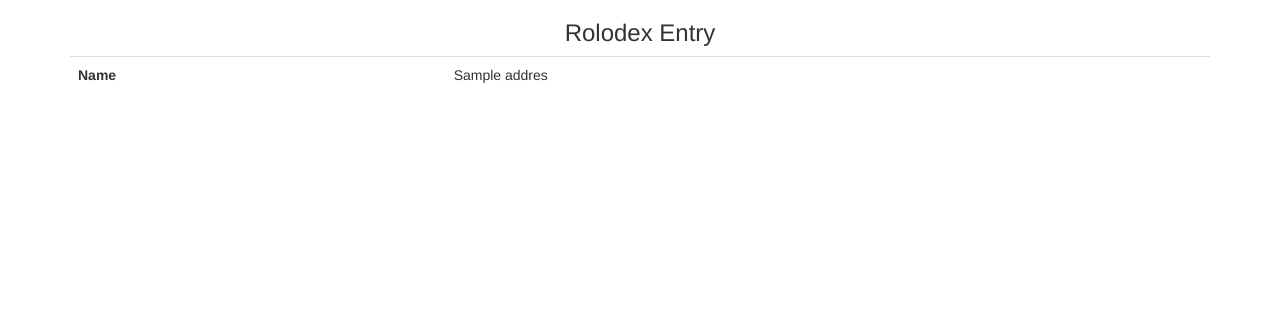
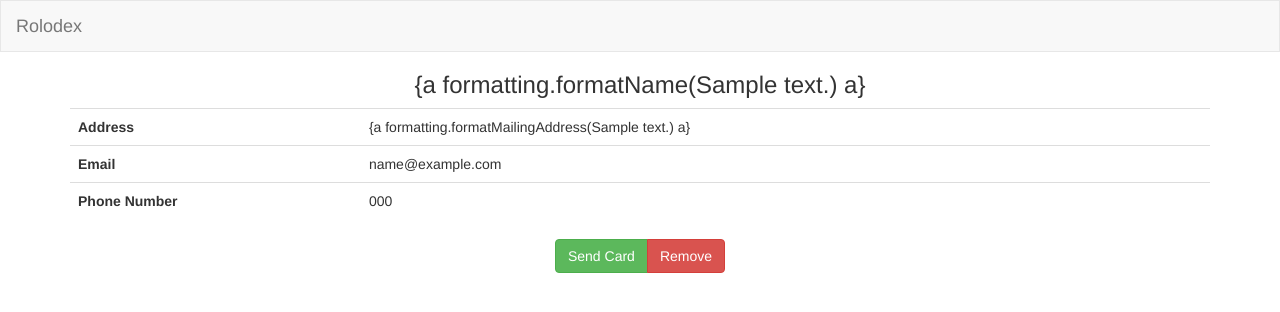
Before and after one commit to bal2ag/lob-rolodex, a Flask app: template backend/app/templates/address.html in a window 1280 px wide. Shown: the top 312 px of the page. Run offline with Flask 2, Linux system fonts and the light colour scheme; the template is opened without the code that fills it: most values are stand-ins (such as "Sample title", 1, 10 or a date in 2020); parts of the project's set-up code (start-up, migrations or seed data) failed here and were passed over; some libraries are stand-ins or nearby versions.

Commit message:
Move formatting functions into a service, style address view, address action proxy endpoint to allow for multiple actions in address button group

```diff
--- a/backend/app/templates/address.html
+++ b/backend/app/templates/address.html
@@ -4,13 +4,28 @@
     {{ super () }}
 {% endblock %}
 {% block content %}
-<div class="container">
-    <h3 class="text-center">Rolodex Entry</h3>
+{% include 'navbar.html' %}
+<div class="container" ng-controller="AddressController">
+    <h3 class="text-center address-header">{a formatting.formatName({{ address }}) a}</h3>
     <table class="table">
         <tr>
-            <td><strong>Name</strong></td>
-            <td>{{ address.name }}</td>
+            <td><strong>Address</strong></td>
+            <td class="mailing-address-text">{a formatting.formatMailingAddress({{ address }}) a}</td>
+        </tr>
+        <tr>
+            <td><strong>Email</strong></td>
+            <td>{{ address.email }}</td>
+        </tr>
+        <tr>
+            <td><strong>Phone Number</strong></td>
+            <td>{{ address.phone }}</td>
         </tr>
     </table>
+    <form id="addressAlterForm" class="form text-center" role="form" method="post" action="/address/{{ address.id }}/action">
+        <div class="btn-group" role="group" aria-label="Address Actions">
+            <button type="submit" class="btn btn-success" name="action" value="send">Send Card</button>
+            <button type="submit" class="btn btn-danger" name="action" value="remove">Remove</button>
+        </div>
+    </form>
 </div>
 {% endblock %}
--- a/backend/app/templates/base_layout.html
+++ b/backend/app/templates/base_layout.html
@@ -9,6 +9,7 @@
     <script src="https://cdnjs.cloudflare.com/ajax/libs/angular.js/1.6.0/angular.min.js"></script>
     <script src="/external/pagination.js"></script>
     <script src="/js/app.js"></script>
+    <script src="/js/services.js"></script>
     <script src="/js/controllers.js"></script>
     <title>Lob Rolodex - {% block title %}{% endblock %}</title>
     {% endblock %}
--- a/backend/app/templates/home.html
+++ b/backend/app/templates/home.html
@@ -22,9 +22,9 @@
                 <th class="text-center">Remove</th>
             </tr>
             <tr dir-paginate="address in addresses | itemsPerPage: addressesPerPage" total-items="totalAddresses" current-page="pagination.current" pagination-id="addresses">
-                <td><a href="/address/{a address.id a}">{a formatName(address) a}</a></td>
-                <td>{a formatAddress(address) a}</td>
-                <td>{a formatLocation(address) a}</td>
+                <td><a href="/address/{a address.id a}">{a formatting.formatName(address) a}</a></td>
+                <td>{a formatting.formatAddress(address) a}</td>
+                <td>{a formatting.formatLocation(address) a}</td>
                 <td class="text-center">
                     <button type="button" class="btn btn-success" aria-label="Remove Address" ng-click="redirectToSendCardView(address)">Send Card</button>
                 </td>
--- a/frontend/static/css/main.css
+++ b/frontend/static/css/main.css
@@ -1,3 +1,5 @@
+
+/* Home Page */
 div.rolodex-table-container {
     margin-bottom: 0;
     margin-top: 20px;
@@ -29,3 +31,12 @@
     font-size: 2.0em;
     padding-top: 3px;
 }
+
+/* Address Page */
+h3.address-header {
+    margin-top: 0;
+}
+
+td.mailing-address-text {
+    white-space: pre;
+}
--- a/frontend/static/js/app.js
+++ b/frontend/static/js/app.js
@@ -1,5 +1,6 @@
 var app = angular.module('LobRolodex',
         [
+        'LobRolodex.services',
         'LobRolodex.controllers'
         ]
 )
--- a/frontend/static/js/controllers.js
+++ b/frontend/static/js/controllers.js
@@ -1,5 +1,8 @@
+
 angular.module('LobRolodex.controllers', ['angularUtils.directives.dirPagination'])
-.controller('HomeController', function($scope, $http) {
+.controller('HomeController', ['$scope', '$http', 'formattingService', function($scope, $http, formattingService) {
+    $scope.formatting = formattingService;
+
     $scope.addresses = [];
     $scope.totalAddresses = 0;
     $scope.addressesPerPage = 5;
@@ -27,37 +30,7 @@
             }
         );
     };
-
-    $scope.formatName = function(address) {
-        if (address.name) {
-            return address.name;
-        }
-        return address.company;
-    };
-
-    $scope.formatAddress = function(address) {
-        if (address.address_line2) {
-            return address.address_line1 + ' ' + address.address_line2;
-        }
-        return address.address_line1;
-    };
-
-    $scope.formatLocation = function(address) {
-        if (address.address_country == 'United States') {
-            return address.address_city + ', ' + address.address_state;
-        };
-        return address.address_country;
-    };
-
-    $scope.redirectToSendCardView = function(address) {
-        console.log(address);
-        window.location = 'address/' + address.id + '/send';
-    };
-
-    $scope.getRemoveAddressUrl = function(address) {
-        return 'address/' + address.id + '/remove';
-    };
-})
+}])
 .controller('NewAddressController', function($scope) {
     $scope.country = 'US';
 
@@ -67,4 +40,7 @@
         country = event.target.value;
         $scope.country = country;
     };
-});
+})
+.controller('AddressController', ['$scope', 'formattingService', function($scope, formattingService) {
+    $scope.formatting = formattingService;
+}]);
--- /dev/null
+++ b/frontend/static/js/services.js
@@ -0,0 +1,52 @@
+angular.module('LobRolodex.services', [])
+.factory('formattingService', function() {
+    service = {};
+
+    service.formatName = function(address) {
+        if (address.name) {
+            return address.name;
+        }
+        return address.company;
+    };
+
+    service.formatAddress = function(address) {
+        if (address.address_line2) {
+            return address.address_line1 + ' ' + address.address_line2;
+        }
+        return address.address_line1;
+    };
+
+    service.formatMailingAddress = function(address) {
+        var value = address.address_line1;
+        if (address.address_line2) {
+            value += '\n' + address.address_line2;
+        }
+        if (address.address_country == 'United States') {
+            value += '\n' + address.address_city + ', ' + address.address_state + ' ' + address.address_zip;
+        } else {
+            if (address.address_city) {
+                value += '\n' + address.address_city + ', ' + address.address_country;
+            } else {
+                value += '\n' + address.address_country;
+            }
+        }
+        return value;
+    };
+
+    service.formatLocation = function(address) {
+        if (address.address_country == 'United States') {
+            return address.address_city + ', ' + address.address_state;
+        };
+        return address.address_country;
+    };
+
+    service.redirectToSendCardView = function(address) {
+        window.location = 'address/' + address.id + '/send';
+    };
+
+    service.getRemoveAddressUrl = function(address) {
+        return 'address/' + address.id + '/remove';
+    };
+
+    return service;
+});
```
Also changed, not shown: backend/app/api.py (+17 -0 lines).
